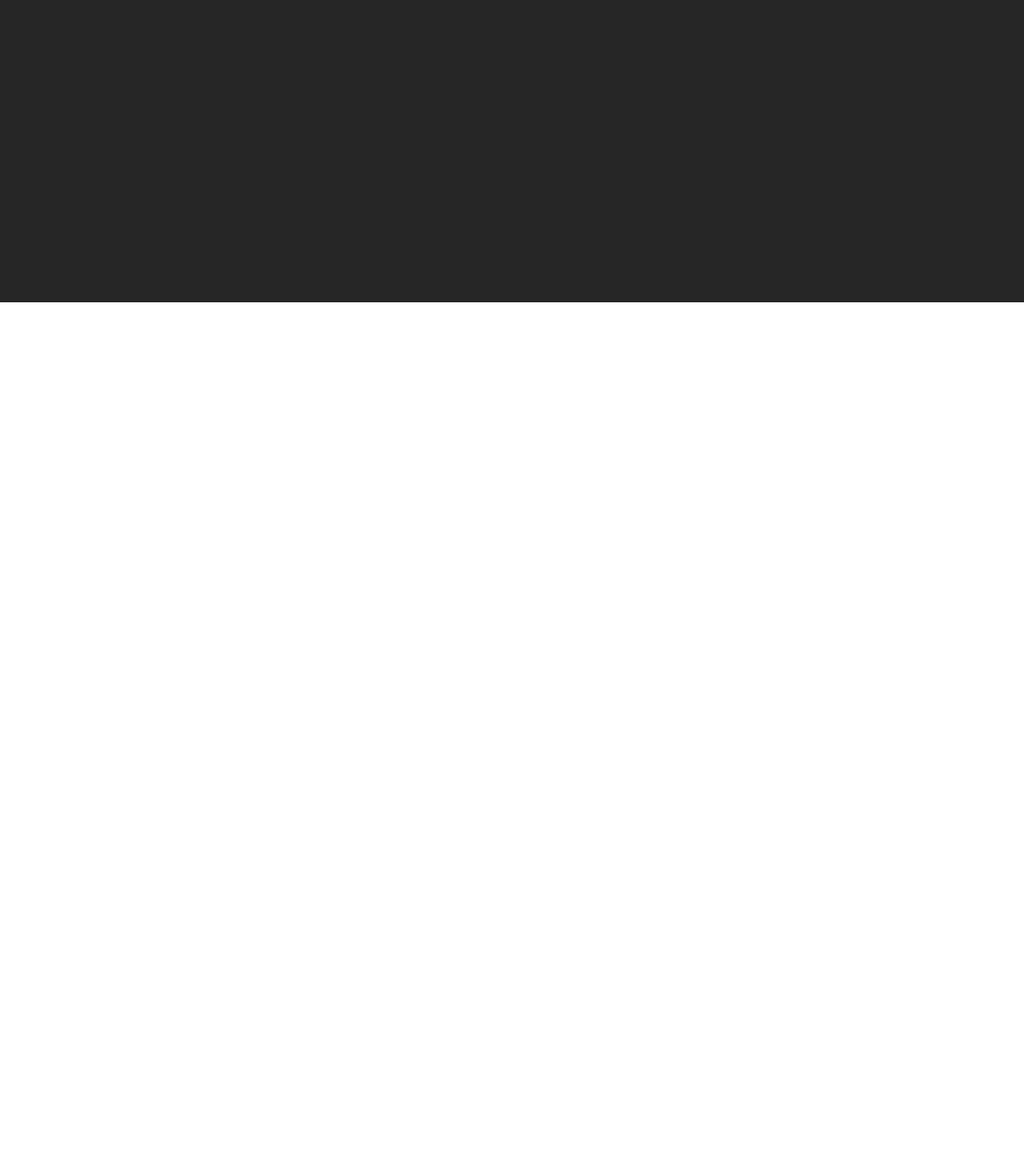
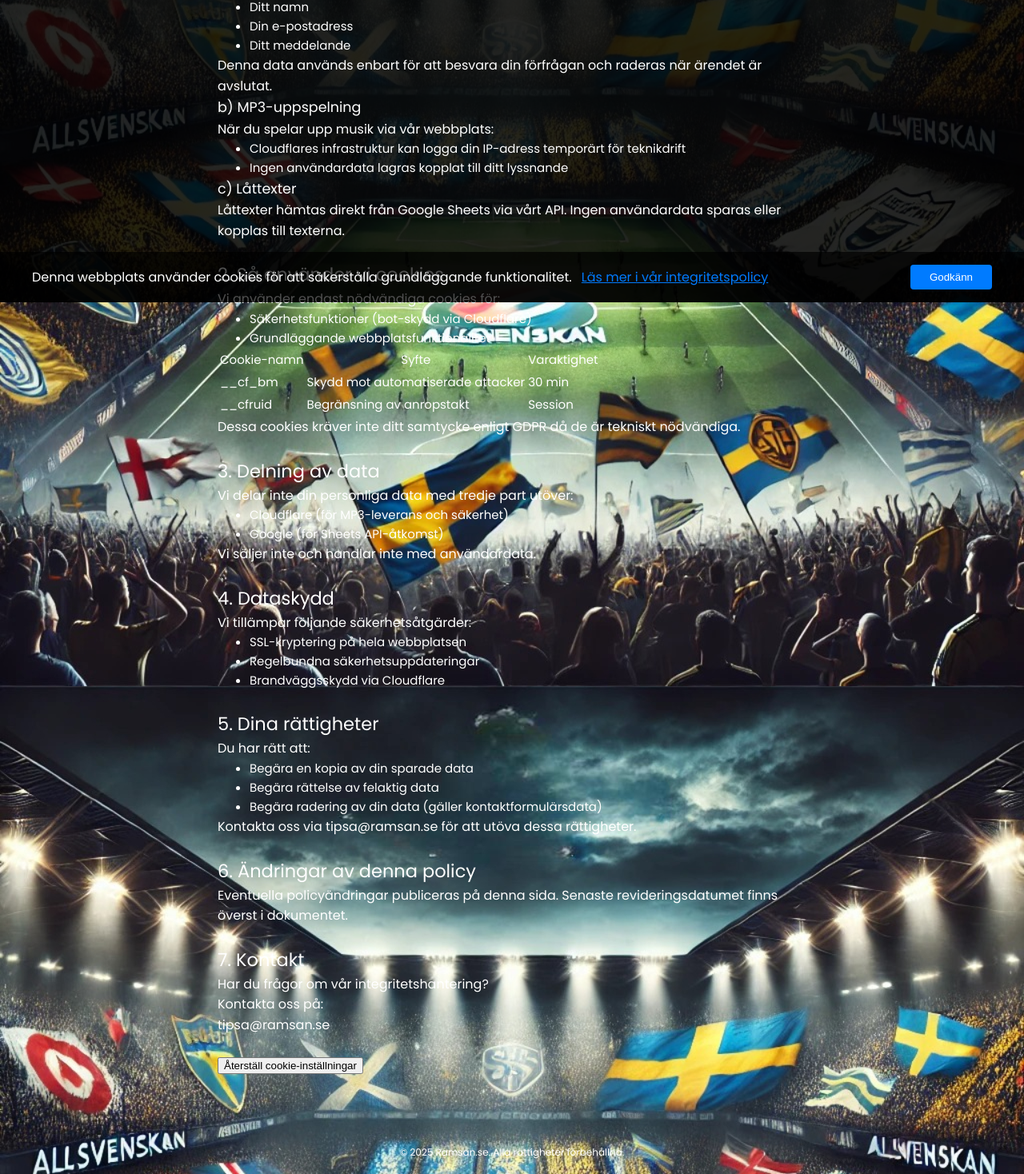
Before and after one commit to Bennviddesign/ramsan, a Nuxt app: page /privacypolicy in a window 1280 px wide. Shown: the part 422-1890 px from the top of the page at 80% size. Before the commit the page ends 800 px from the top, so only its background shows below. Built offline with nearby package versions, Linux system fonts and the light colour scheme.

Commit message:
Added Credits, Cookie Consent & Privacy Policy
Added Credits, Cookie Consent & Privacy Policy

```diff
--- a/app.vue
+++ b/app.vue
@@ -1,7 +1,3 @@
-<script setup>
-
-</script>
-
 <template>
   <header>
     <div class="header">
@@ -15,6 +11,8 @@
     </div>
   </header>
   <NuxtPage />
+  <CookieConsent />
+  <AppFooter />
 </template>
 
 <style scoped>
--- a/assets/scss/main.scss
+++ b/assets/scss/main.scss
@@ -29,6 +29,7 @@ body {
   padding: 1rem;
   font-weight: normal;
   font-family: "Poppins";
+  margin-bottom: 34px;
 }
 .wrapper {
   display: grid;
@@ -94,6 +95,7 @@ a {
 @media (min-width: 768px) {
   #__nuxt {
     max-width: 80vw;
+    margin-bottom: 60px;
   }
 
   .wrapper {
--- /dev/null
+++ b/components/AppFooter.vue
@@ -0,0 +1,35 @@
+<script setup lang="ts">
+
+</script>
+
+<template>
+    <div>
+        <p>© {{ new Date().getFullYear() }} Ramsan.se. Alla rättigheter förbehållna.</p>
+
+    </div>
+
+
+</template>
+
+<style scoped>
+div {
+    position: absolute;
+    bottom: 20px;
+    padding-left: 20px;
+    padding-right: 20px;
+
+    p {
+        color: white;
+        font-size: 12px !important;
+        text-align: center;
+    }
+}
+
+@media (min-width: 768px) {
+    div {
+        left: 50%;
+        transform: translateX(-50%);
+    }
+
+}
+</style>
--- /dev/null
+++ b/components/CookieConsent.vue
@@ -0,0 +1,86 @@
+<!-- components/CookieConsent.vue -->
+<script setup>
+const cookieConsent = useCookie('cookieConsent', {
+    maxAge: 365 * 2, // 2 år
+    sameSite: 'lax'
+})
+
+const showBanner = ref(false)
+
+onMounted(() => {
+    if (!cookieConsent.value) {
+        showBanner.value = true
+    }
+})
+
+const acceptCookies = () => {
+    cookieConsent.value = 'accepted'
+    showBanner.value = false
+}
+</script>
+
+<template>
+    <div v-if="showBanner" class="cookie-banner">
+        <div class="content">
+            <p>
+                Denna webbplats använder cookies för att säkerställa grundläggande funktionalitet.
+                <NuxtLink to="/privacypolicy" class="policy-link">
+                    Läs mer i vår integritetspolicy
+                </NuxtLink>
+            </p>
+            <button @click="acceptCookies" class="accept-button">
+                Godkänn
+            </button>
+        </div>
+    </div>
+</template>
+
+<style scoped>
+.cookie-banner {
+    position: fixed;
+    bottom: 0;
+    left: 0;
+    right: 0;
+    background: #000000b0;
+    padding: 1rem;
+    /* box-shadow: 0 -2px 10px rgba(0, 0, 0, 0.1); */
+    color: white;
+    z-index: 1000;
+}
+
+.content {
+    max-width: 1200px;
+    margin: 0 auto;
+    display: flex;
+    gap: 1rem;
+    align-items: center;
+    justify-content: space-between;
+}
+
+.policy-link {
+    color: #007bff;
+    text-decoration: underline;
+    margin-left: 0.5rem;
+}
+
+.accept-button {
+    background: #007bff;
+    color: white;
+    border: none;
+    padding: 0.5rem 1.5rem;
+    border-radius: 4px;
+    cursor: pointer;
+    flex-shrink: 0;
+}
+
+@media (max-width: 768px) {
+    .content {
+        flex-direction: column;
+        text-align: center;
+    }
+
+    .accept-button {
+        width: 100%;
+    }
+}
+</style>
--- a/package.json
+++ b/package.json
@@ -10,6 +10,8 @@
     "postinstall": "nuxt prepare"
   },
   "dependencies": {
+    "@nuxt/scripts": "^0.10.5",
+    "@unhead/vue": "^1.11.20",
     "nuxt": "^3.15.4",
     "vue": "latest",
     "vue-router": "latest"
--- /dev/null
+++ b/pages/privacypolicy.vue
@@ -0,0 +1,114 @@
+<!-- pages/integritetspolicy.vue -->
+<template>
+    <div class="container">
+        <div>
+            <h1>Integritetspolicy för Ramsan.se</h1>
+            <p><strong>Senast uppdaterad:</strong> {{ new Date().getFullYear() }}</p>
+            <br>
+            <h2>1. Vilken information samlar vi in?</h2>
+
+            <h3>a) Kontaktformulär</h3>
+            <p>När du skickar ett meddelande via vårt kontaktformulär sparar vi:</p>
+            <ul>
+                <li>Ditt namn</li>
+                <li>Din e-postadress</li>
+                <li>Ditt meddelande</li>
+            </ul>
+            <p>Denna data används enbart för att besvara din förfrågan och raderas när ärendet är avslutat.</p>
+
+            <h3>b) MP3-uppspelning</h3>
+            <p>När du spelar upp musik via vår webbplats:</p>
+            <ul>
+                <li>Cloudflares infrastruktur kan logga din IP-adress temporärt för teknikdrift</li>
+                <li>Ingen användardata lagras kopplat till ditt lyssnande</li>
+            </ul>
+
+            <h3>c) Låttexter</h3>
+            <p>Låttexter hämtas direkt från Google Sheets via vårt API. Ingen användardata sparas eller kopplas till
+                texterna.</p>
+            <br>
+            <h2>2. Så använder vi cookies</h2>
+            <p>Vi använder <strong>endast nödvändiga cookies</strong> för:</p>
+            <ul>
+                <li>Säkerhetsfunktioner (bot-skydd via Cloudflare)</li>
+                <li>Grundläggande webbplatsfunktionalitet</li>
+            </ul>
+
+            <table>
+                <thead>
+                    <tr>
+                        <th>Cookie-namn</th>
+                        <th>Syfte</th>
+                        <th>Varaktighet</th>
+                    </tr>
+                </thead>
+                <tbody>
+                    <tr>
+                        <td>__cf_bm</td>
+                        <td>Skydd mot automatiserade attacker</td>
+                        <td>30 min</td>
+                    </tr>
+                    <tr>
+                        <td>__cfruid</td>
+                        <td>Begränsning av anropstakt</td>
+                        <td>Session</td>
+                    </tr>
+                </tbody>
+            </table>
+            <p>Dessa cookies kräver <strong>inte ditt samtycke</strong> enligt GDPR då de är tekniskt nödvändiga.</p>
+            <br>
+            <h2>3. Delning av data</h2>
+            <p>Vi delar <strong>inte</strong> din personliga data med tredje part utöver:</p>
+            <ul>
+                <li>Cloudflare (för MP3-leverans och säkerhet)</li>
+                <li>Google (för Sheets API-åtkomst)</li>
+            </ul>
+            <p>Vi säljer inte och handlar inte med användardata.</p>
+            <br>
+            <h2>4. Dataskydd</h2>
+            <p>Vi tillämpar följande säkerhetsåtgärder:</p>
+            <ul>
+                <li>SSL-kryptering på hela webbplatsen</li>
+                <li>Regelbundna säkerhetsuppdateringar</li>
+                <li>Brandväggsskydd via Cloudflare</li>
+            </ul>
+            <br>
+            <h2>5. Dina rättigheter</h2>
+            <p>Du har rätt att:</p>
+            <ul>
+                <li>Begära en kopia av din sparade data</li>
+                <li>Begära rättelse av felaktig data</li>
+                <li>Begära radering av din data (gäller kontaktformulärsdata)</li>
+            </ul>
+            <p>Kontakta oss via tipsa@ramsan.se för att utöva dessa rättigheter.</p>
+            <br>
+            <h2>6. Ändringar av denna policy</h2>
+            <p>Eventuella policyändringar publiceras på denna sida. Senaste revideringsdatumet finns överst i
+                dokumentet.</p>
+            <br>
+            <h2>7. Kontakt</h2>
+            <p>Har du frågor om vår integritetshantering?</p>
+            <p>Kontakta oss på:<br>
+                tipsa@ramsan.se<br><br>
+            </p>
+            <button @click="resetConsent">Återställ cookie-inställningar</button>
+        </div>
+    </div>
+
+</template>
+
+<script setup>
+const resetConsent = () => {
+    useCookie('cookieConsent').value = null
+    window.location.reload()
+}
+</script>
+
+<style scoped>
+.container {
+    margin-top: 50px;
+    display: flex;
+    justify-content: center;
+    color: white;
+}
+</style>
--- a/plugins/router.background.ts
+++ b/plugins/router.background.ts
@@ -15,7 +15,11 @@ export default defineNuxtPlugin((nuxtApp) => {
       // console.log("Params:", to.params);
 
       // Manage home/contact page
-      if (to.name === "index" || to.name === "contact") {
+      if (
+        to.name === "index" ||
+        to.name === "contact" ||
+        to.name === "privacypolicy"
+      ) {
         const imageUrl = `${basePath}allsvenskan-background.webp`;
         console.log("Laddar generell bakgrund:", imageUrl);
         body.style.backgroundImage = `url('${imageUrl}')`;
```
Also changed, not shown: 1 other file (tests, documents, lock files or other folders).
